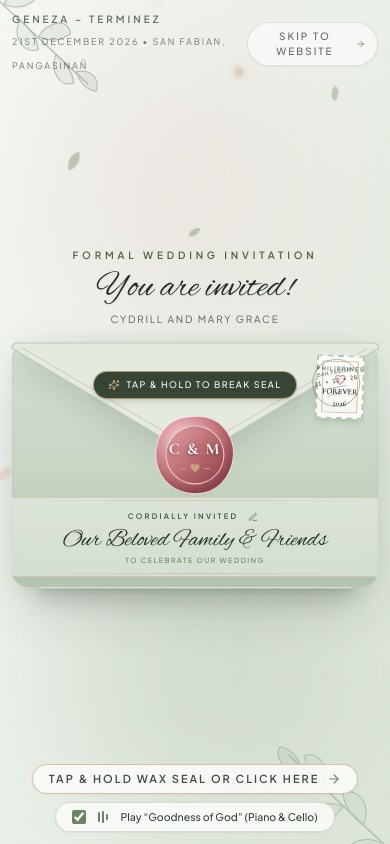
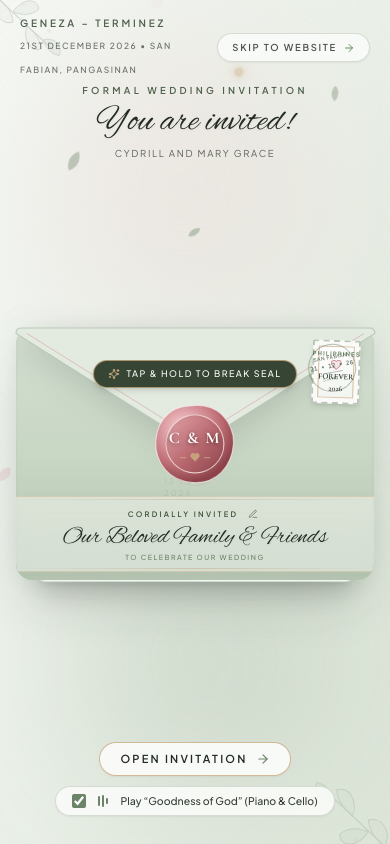
Before and after one commit to jdxrg0/cydrill-marygrace-wedding, a React (Vite) app: page / in a window 390 px wide. Built offline with nearby package versions, Linux system fonts and the light colour scheme; no server answers.

Commit message:
fix(mobile): optimize envelope aspect ratio, vertical balance, button wrap, and clearances

```diff
--- a/src/components/EnvelopeSplash.tsx
+++ b/src/components/EnvelopeSplash.tsx
@@ -468,7 +468,7 @@ export const EnvelopeSplash: React.FC<EnvelopeSplashProps> = ({
       animate={{ opacity: 1 }}
       exit={{ opacity: 0, scale: 1.02 }}
       transition={{ duration: 0.65, ease: 'easeInOut' }}
-      className={`fixed inset-0 h-[100dvh] w-full z-50 flex flex-col items-center justify-between overflow-hidden px-3 py-2 sm:px-6 sm:py-5 select-none ${
+      className={`fixed inset-0 h-[100dvh] w-full z-50 flex flex-col items-center justify-between overflow-hidden px-4 py-3 sm:px-6 sm:py-6 select-none ${
         isStationery
           ? 'bg-[#FAFBF9] bg-gradient-to-br from-[#FAFBF9] via-[#F2F5F0] to-[#E2EAE0]'
           : 'bg-[#F5F8F4] bg-gradient-to-br from-[#F5F8F4] via-[#EAF0E8] to-[#DCE5D8]'
@@ -484,30 +484,30 @@ export const EnvelopeSplash: React.FC<EnvelopeSplashProps> = ({
       <div className="pointer-events-none absolute top-10 left-10 w-72 h-72 sm:w-96 sm:h-96 rounded-full bg-blush/25 blur-3xl z-[1]" />
       <div className="pointer-events-none absolute bottom-10 right-10 w-72 h-72 sm:w-96 sm:h-96 rounded-full bg-terracotta/15 blur-3xl z-[1]" />
 
-      {/* Corner Botanicals */}
+      {/* Corner Botanicals (Subtly framed in corners so they never cut across header text) */}
       <BotanicalSprig
-        className="fixed -top-12 -left-12 w-40 h-40 sm:w-72 sm:h-72 rotate-90 opacity-35 sm:opacity-55 pointer-events-none z-[2]"
+        className="fixed -top-14 -left-14 sm:-top-12 sm:-left-12 w-32 h-32 sm:w-72 sm:h-72 rotate-90 opacity-20 sm:opacity-40 pointer-events-none z-[1]"
         color={isStationery ? '#6B8467' : '#465943'}
       />
       <BotanicalSprig
-        className="fixed -bottom-14 -right-12 w-44 h-44 sm:w-80 sm:h-80 -rotate-90 opacity-35 sm:opacity-55 pointer-events-none z-[2]"
+        className="fixed -bottom-16 -right-14 sm:-bottom-14 sm:-right-12 w-36 h-36 sm:w-80 sm:h-80 -rotate-90 opacity-20 sm:opacity-40 pointer-events-none z-[1]"
         color="#6B8467"
       />
 
       {/* Top Header Bar */}
-      <header className="w-full max-w-4xl flex items-center justify-between z-20 pt-1">
+      <header className="w-full max-w-4xl flex items-center justify-between z-20 pt-1 sm:pt-2 px-1">
         <div className="text-left">
-          <span className="text-[10px] sm:text-xs tracking-[0.3em] uppercase text-rust/80 font-semibold block">
+          <span className="text-[10px] sm:text-xs tracking-[0.28em] uppercase text-rust/90 font-semibold block">
             {couple.nuptialTitle}
           </span>
-          <span className="text-[9px] sm:text-[11px] tracking-[0.2em] uppercase text-espresso/60">
+          <span className="text-[8.5px] sm:text-[11px] tracking-[0.18em] uppercase text-espresso/65 font-medium">
             {schedule.dateFormatted} • {location.addressLine2}
           </span>
         </div>
 
         <button
           onClick={handleDirectSkip}
-          className="text-[10px] sm:text-xs uppercase tracking-[0.2em] font-medium text-espresso/70 hover:text-espresso bg-alabaster/80 hover:bg-alabaster px-3 py-1.5 rounded-full border border-terracotta/20 shadow-sm transition-all flex items-center gap-1.5"
+          className="text-[9.5px] sm:text-xs uppercase tracking-[0.18em] font-semibold text-espresso/80 hover:text-espresso bg-alabaster/90 hover:bg-white px-3.5 py-1.5 rounded-full border border-terracotta/25 shadow-sm transition-all flex items-center gap-1.5 whitespace-nowrap shrink-0 active:scale-95 touch-manipulation"
           aria-label="Skip splash screen to view wedding details"
         >
           <span>Skip to Website</span>
@@ -518,7 +518,7 @@ export const EnvelopeSplash: React.FC<EnvelopeSplashProps> = ({
       {/* =========================================================================
           MIDDLE SECTION: SCRIPT HEADING + 3D PARALLAX TILT ENVELOPE
           ========================================================================= */}
-      <div className="w-full flex flex-col items-center justify-center my-auto z-10 perspective-1000">
+      <div className="w-full flex-1 flex flex-col items-center justify-center my-auto z-10 perspective-1000 py-1 sm:py-3">
         {/* Top Script Greeting */}
         <motion.div
           initial={{ opacity: 0, y: -14 }}
@@ -528,21 +528,21 @@ export const EnvelopeSplash: React.FC<EnvelopeSplashProps> = ({
               : { opacity: 1, y: 0, scale: 1 }
           }
           transition={{ duration: 0.45, ease: 'easeOut' }}
-          className="text-center mb-3 sm:mb-5 z-10 pointer-events-none"
+          className="text-center mb-2.5 sm:mb-4 z-10 pointer-events-none"
         >
-          <p className="text-[10px] sm:text-xs uppercase tracking-[0.38em] text-rust/90 font-semibold mb-0.5">
+          <p className="text-[9.5px] sm:text-xs uppercase tracking-[0.35em] text-rust/90 font-semibold mb-0.5">
             Formal Wedding Invitation
           </p>
           <h1 className="font-script text-4xl sm:text-6xl md:text-7xl text-espresso drop-shadow-sm leading-tight">
             {couple.envelopeGreeting}
           </h1>
-          <p className="text-[10px] sm:text-xs text-espresso/70 tracking-[0.18em] uppercase mt-0.5">
+          <p className="text-[9.5px] sm:text-xs text-espresso/70 tracking-[0.18em] uppercase mt-0.5">
             {couple.displayTitle}
           </p>
         </motion.div>
 
         {/* =========================================================================
-            3D PARALLAX ENVELOPE CONTAINER
+            3D PARALLAX ENVELOPE CONTAINER (Optimized aspect ratio for mobile & desktop)
             ========================================================================= */}
         <div
           onMouseMove={handleEnvelopeMouseMove}
@@ -551,7 +551,7 @@ export const EnvelopeSplash: React.FC<EnvelopeSplashProps> = ({
             transform: isOpening ? 'none' : `rotateX(${tilt.x}deg) rotateY(${tilt.y}deg)`,
             transition: isOpening ? 'transform 0.4s ease-out' : 'transform 0.15s ease-out',
           }}
-          className="relative w-[94vw] max-w-[500px] aspect-[1.5/1] z-20 my-1 overflow-visible preserve-3d"
+          className="relative w-[92vw] max-w-[480px] aspect-[1.42/1] sm:aspect-[1.48/1] z-20 my-auto overflow-visible preserve-3d"
         >
           <div className="relative w-full h-full select-none">
             {/* LAYER 0 (z-0): ENVELOPE BACK JACKET & BOTANICAL INNER LINER */}
@@ -977,7 +977,7 @@ export const EnvelopeSplash: React.FC<EnvelopeSplashProps> = ({
                     : { opacity: 1, scaleX: 1 }
                 }
                 transition={{ duration: 0.35 }}
-                className="absolute inset-x-0 bottom-2.5 sm:bottom-3.5 h-20 sm:h-24 z-20 pointer-events-auto bg-[#FAFBF9]/45 backdrop-blur-md border-y border-[#C8A97E]/40 shadow-[0_2px_12px_rgba(34,43,35,0.04)] flex items-center justify-center px-4 sm:px-8"
+                className="absolute inset-x-0 bottom-2 sm:bottom-3.5 h-[76px] sm:h-24 z-20 pointer-events-auto bg-[#FAFBF9]/45 backdrop-blur-md border-y border-[#C8A97E]/40 shadow-[0_2px_12px_rgba(34,43,35,0.04)] flex items-center justify-center px-4 sm:px-8"
               >
                 {/* Thin gold foil pinstripe top and bottom */}
                 <div className="absolute inset-x-0 top-0.5 h-[1px] bg-gradient-to-r from-transparent via-[#C8A97E]/50 to-transparent" />
@@ -1238,18 +1238,18 @@ export const EnvelopeSplash: React.FC<EnvelopeSplashProps> = ({
         initial={{ opacity: 0, y: 15 }}
         animate={isOpening && stage !== 'card-presented' ? { opacity: 0, y: 15 } : { opacity: 1, y: 0 }}
         transition={{ duration: 0.4 }}
-        className="w-full max-w-xl z-20 pb-1 sm:pb-3 flex flex-col items-center gap-2 text-center"
+        className="w-full max-w-xl z-20 pb-4 sm:pb-6 flex flex-col items-center gap-2.5 text-center"
       >
         {/* Interactive Prompt or Direct Button */}
         {stage === 'idle' ? (
-          <div className="flex items-center gap-2">
+          <div className="flex flex-col items-center gap-1">
             <button
               type="button"
               onClick={handleOpen}
-              className="text-[11px] sm:text-xs font-semibold tracking-[0.18em] uppercase text-espresso/85 hover:text-terracotta bg-alabaster/90 hover:bg-alabaster px-4 py-1.5 rounded-full border border-champagne/70 shadow-sm hover:shadow transition-all flex items-center gap-2 group cursor-pointer active:scale-95 touch-manipulation"
+              className="text-[11px] sm:text-xs font-semibold tracking-[0.2em] uppercase text-espresso hover:text-terracotta bg-alabaster/95 hover:bg-white px-5 py-2 rounded-full border border-champagne/80 shadow-sm hover:shadow transition-all flex items-center gap-2 group cursor-pointer active:scale-95 touch-manipulation whitespace-nowrap"
             >
-              <span>Tap & hold wax seal or click here</span>
-              <ArrowRight className="w-3.5 h-3.5 text-terracotta group-hover:translate-x-0.5 transition-transform" />
+              <span>Open Invitation</span>
+              <ArrowRight className="w-3.5 h-3.5 text-terracotta group-hover:translate-x-1 transition-transform" />
             </button>
           </div>
         ) : stage === 'card-peeking' ? (
```
